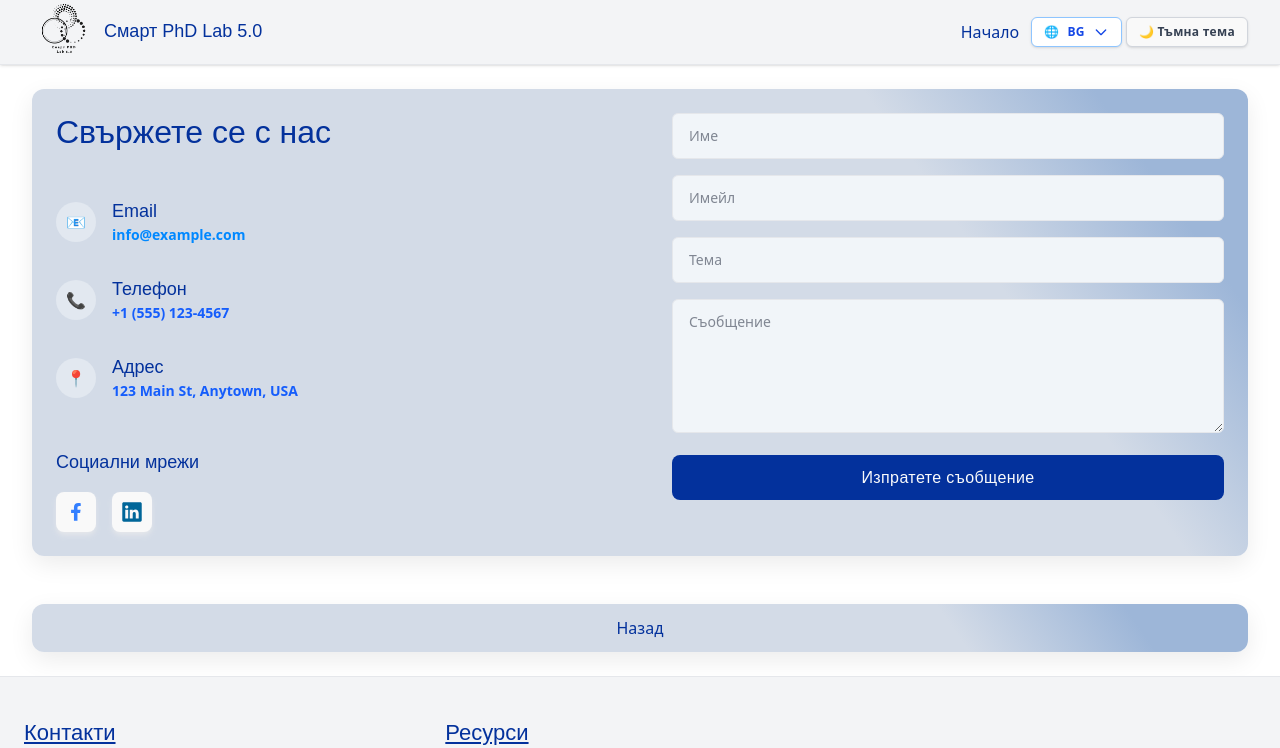
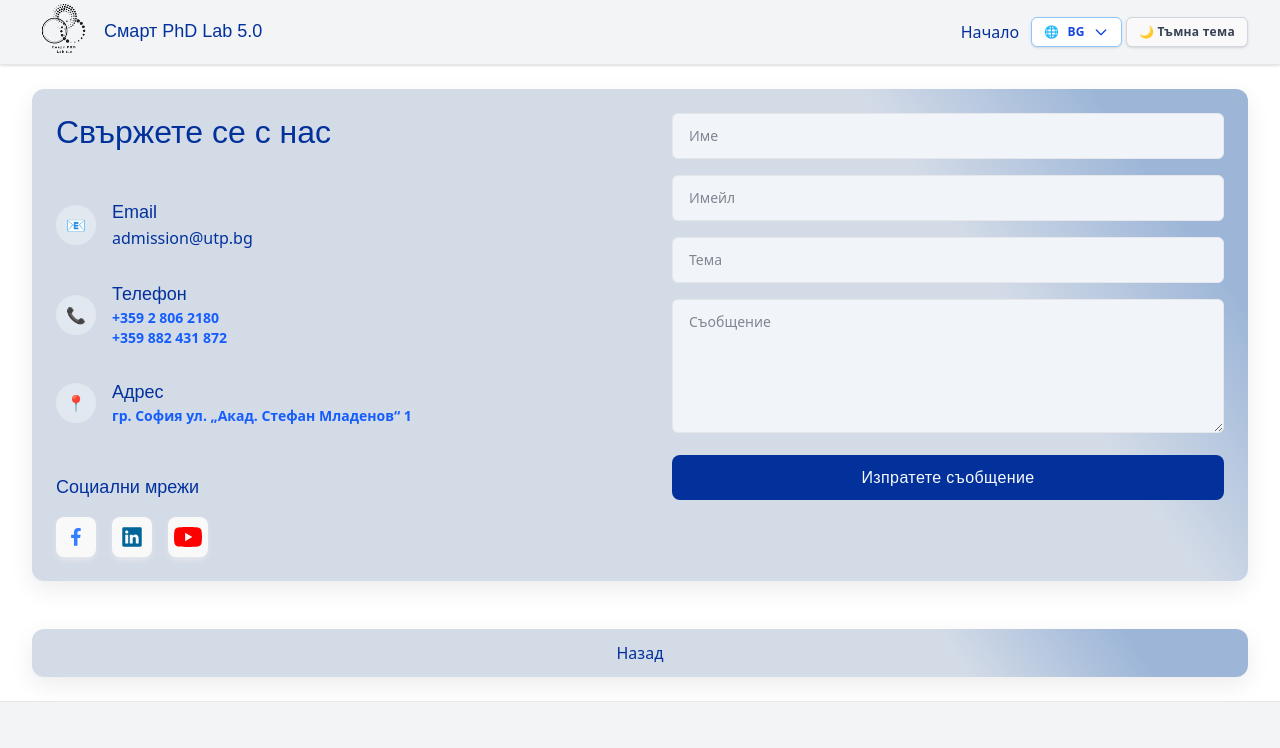
Before and after one commit to VUTP-University/phd-lab-utp, a React (Vite) app in the folder frontend/: page /contacts in a window 1280 px wide. Shown: the top 748 px of the page. Built offline with nearby package versions, Linux system fonts and the light colour scheme; no server answers; a web font is replaced by a local one.

Commit message:
enhancement: Improve Contact form content
Signed-off-by: Aleksandar Karastoyanov <a.karastoyanov@utp.bg>

```diff
--- a/frontend/src/components/Contacts/ContactForm.jsx
+++ b/frontend/src/components/Contacts/ContactForm.jsx
@@ -21,9 +21,14 @@ export default function ContactForm() {
                 📧
               </div>
 
-              <div className="ml-4 text-sm">
+              <div className="ml-4 text-m">
                 <p className="normal_text">{t("contact.mail")}</p>
-                <p className="font-semibold">info@example.com</p>
+                <a
+                  href="mailto:admission@utp.bg"
+                  className="hover:underline transition-colors"
+                >
+                  admission@utp.bg
+                </a>
               </div>
             </div>
           </div>
@@ -34,10 +39,10 @@ export default function ContactForm() {
               <div className="bg-slate-200 h-10 w-10 rounded-full flex items-center justify-center shrink-0">
                 📞
               </div>
-
               <div className="ml-4 text-sm">
                 <p className="normal_text">{t("contact.phone")}</p>
-                <p className="font-semibold text-blue-600">+1 (555) 123-4567</p>
+                <p className="font-semibold text-blue-600">+359 2 806 2180</p>
+                <p className="font-semibold text-blue-600">+359 882 431 872</p>
               </div>
             </div>
           </div>
@@ -52,7 +57,7 @@ export default function ContactForm() {
               <div className="ml-4 text-sm">
                 <p className="normal_text">{t("contact.address")}</p>
                 <p className="font-semibold text-blue-600">
-                  123 Main St, Anytown, USA
+                  гр. София ул. „Акад. Стефан Младенов“ 1
                 </p>
               </div>
             </div>
@@ -65,7 +70,12 @@ export default function ContactForm() {
             </h3>
             <div className="mt-4 flex items-center gap-4">
               {/* Facebook */}
-              <button class="w-10 h-10 flex items-center justify-center rounded-lg bg-white shadow-md shadow-gray-200 group transition-all duration-300">
+              <a
+                href="https://www.facebook.com/www.utp.bg"
+                target="_blank"
+                rel="noopener noreferrer"
+              >
+                <button class="w-10 h-10 flex items-center justify-center rounded-lg bg-white shadow-md shadow-gray-200 group transition-all duration-300 cursor-pointer">
                   <svg
                     class="transition-all duration-300 group-hover:scale-110"
                     xmlns="http://www.w3.org/2000/svg"
@@ -80,8 +90,14 @@ export default function ContactForm() {
                     />
                   </svg>
                 </button>
+              </a>
               {/* LinkedIn */}
-              <button class="w-10 h-10 flex items-center justify-center rounded-lg bg-white shadow-md shadow-gray-200 group transition-all duration-300">
+              <a
+                href="https://www.linkedin.com/school/university-of-telecommunications-and-post-sofia/posts/?feedView=all"
+                target="_blank"
+                rel="noopener noreferrer"
+              >
+                <button class="w-10 h-10 flex items-center justify-center rounded-lg bg-white shadow-md shadow-gray-200 group transition-all duration-300 cursor-pointer">
                   <svg
                     class="rounded-md transition-all duration-300 group-hover:scale-110"
                     xmlns="http://www.w3.org/2000/svg"
@@ -98,6 +114,29 @@ export default function ContactForm() {
                     />
                   </svg>
                 </button>
+              </a>
+              {/* Youtube */}
+              <a
+                href="https://youtube.com/channel/UCTFzRdWZ1s7mSue3w0-ER1A?si=YOBTRgGP1DqouwQ4"
+                target="_blank"
+                rel="noopener noreferrer"
+              >
+                <button className="w-10 h-10 flex items-center justify-center rounded-lg bg-white shadow-md shadow-gray-200 group transition-all duration-300 cursor-pointer">
+                  <svg
+                    className="rounded-md transition-all duration-300 group-hover:scale-110"
+                    xmlns="http://www.w3.org/2000/svg"
+                    width="28"
+                    height="28"
+                    viewBox="0 0 24 24"
+                    fill="none"
+                  >
+                    <path
+                      d="M23.498 6.186a2.994 2.994 0 0 0-2.113-2.119C19.177 3.5 12 3.5 12 3.5s-7.177 0-9.385.567a2.994 2.994 0 0 0-2.113 2.119A31.35 31.35 0 0 0 0 12a31.35 31.35 0 0 0 .502 5.814 2.994 2.994 0 0 0 2.113 2.119C4.823 20.5 12 20.5 12 20.5s7.177 0 9.385-.567a2.994 2.994 0 0 0 2.113-2.119A31.35 31.35 0 0 0 24 12a31.35 31.35 0 0 0-.502-5.814ZM9.546 15.568V8.432l6.18 3.568-6.18 3.568Z"
+                      fill="#FF0000"
+                    />
+                  </svg>
+                </button>
+              </a>
             </div>
           </div>
         </div>
--- a/frontend/src/components/Footer.jsx
+++ b/frontend/src/components/Footer.jsx
@@ -50,7 +50,7 @@ export default function Footer() {
               </a>
             </li>
             <li>
-              <a href="/research" className="normal_text">
+              <a href="/project-scope" className="normal_text">
                 {t("footer.scope")}
               </a>
             </li>
--- a/frontend/src/i18n.js
+++ b/frontend/src/i18n.js
@@ -20,7 +20,7 @@ const resources = {
         uni_name: "Висше училище по телекомуникации и пощи",
         phd_lab: "Докторантско училище",
         description: "Съвместна платформа за изследвания и иновации за докторанти, научни ръководители и академични институции.",
-        info_button: "Информация",
+        info_button: "За проекта",
         mission_button: "Мисия",
         contact: "Контакти",
         login: "Вход за регистрирани потребители"
@@ -140,8 +140,8 @@ const resources = {
       },
       footer: {
         resources: "Ресурси",
-        about: "За нас",
-        scope: "Цели",
+        about: "За проекта",
+        scope: "Мисия",
         contact: "Контакти",
         utp: "Висше училище по телекомуникации и пощи",
       }
@@ -163,8 +163,8 @@ const resources = {
         uni_name: "University of Telecommunications and Posts",
         phd_lab: "PhD Lab",
         description: "A collaborative research and innovation platform for doctoral students, supervisors, and academic institutions.",
-        info_button: "Info",
-        mission_button: "Mission",
+        info_button: "About",
+        mission_button: "Scope",
         contact: "Contact",
         login: "Login for registered users"
       },
@@ -208,7 +208,7 @@ const resources = {
         program: "Doctoral Program",
         fullTime: "Full-time",
         partTime: "Part-time",
-        moreinfo: "More Info",
+        moreinfo: "Details",
 
         fields: {
           communication_computer_engineering: "Communication and Computer Engineering",
```
Lines whose indentation alone changed are shown as unchanged.
